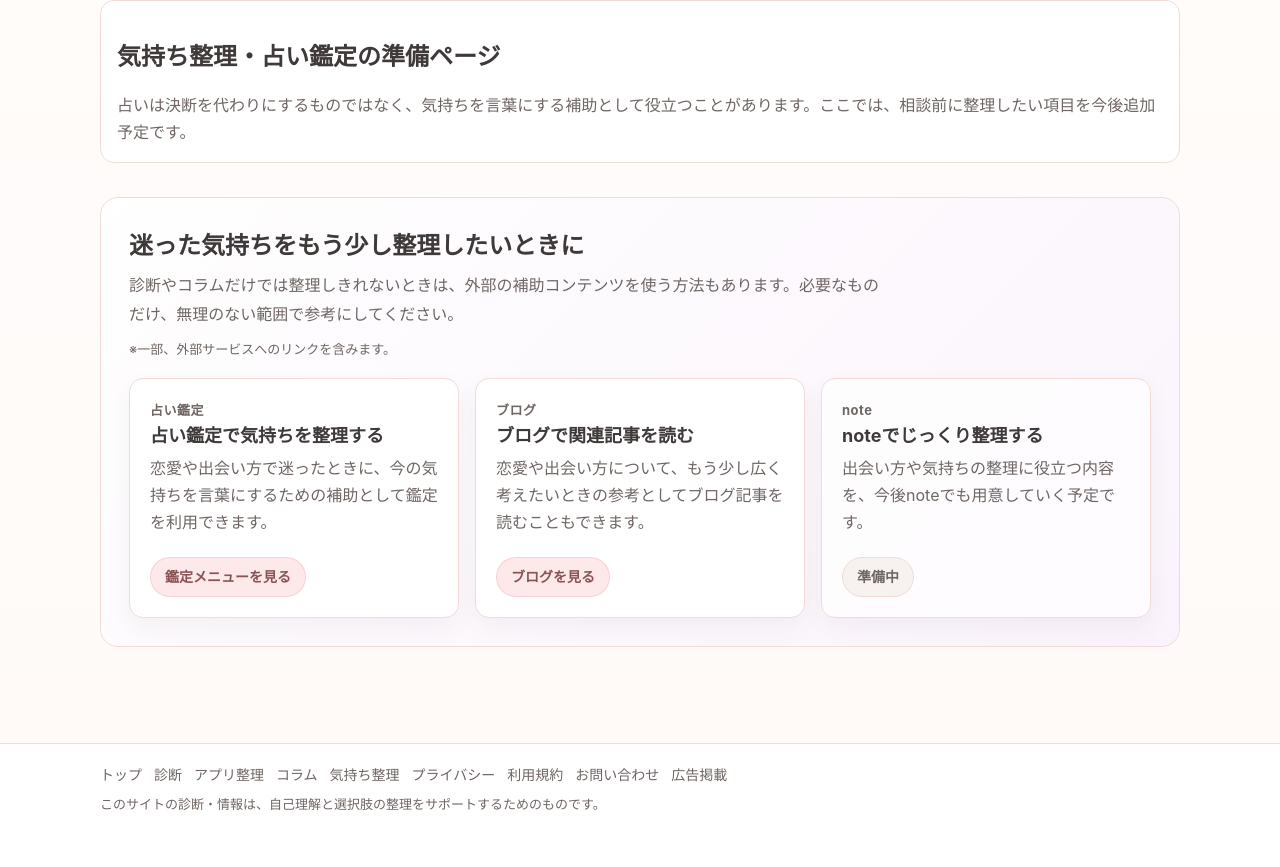
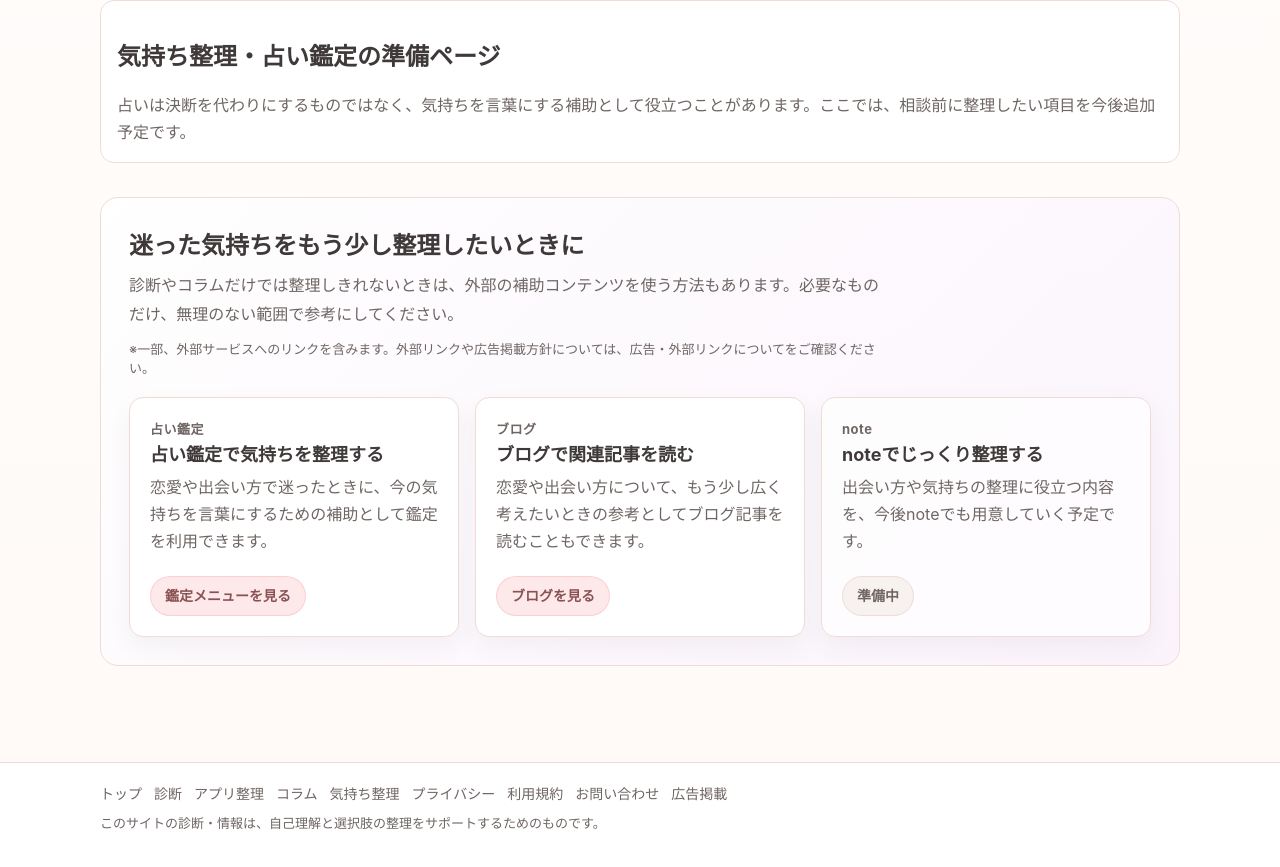
Before and after one commit to kenichis1971-cloud/deai-style-diagnosis-site, a Next.js app: page /fortune in a window 1280 px wide. Shown: the part 639-1506 px from the top of the page. Built offline with nearby package versions, Linux system fonts and the light colour scheme; no server answers.

Commit message:
Add advertising policy link to fortune notice

```diff
--- a/app/fortune/page.tsx
+++ b/app/fortune/page.tsx
@@ -1,4 +1,5 @@
 import type { Metadata } from 'next';
+import Link from 'next/link';
 
 export const metadata: Metadata = {
   title: '迷った気持ちを整理する｜出会い方診断',
@@ -24,7 +25,10 @@ export default function FortunePage() {
         <div className="fortune-support-heading">
           <h2 id="fortune-support-title">迷った気持ちをもう少し整理したいときに</h2>
           <p className="lead">診断やコラムだけでは整理しきれないときは、外部の補助コンテンツを使う方法もあります。必要なものだけ、無理のない範囲で参考にしてください。</p>
-          <p className="notice">※一部、外部サービスへのリンクを含みます。</p>
+          <p className="notice">
+            ※一部、外部サービスへのリンクを含みます。外部リンクや広告掲載方針については、
+            <Link href="/advertising">広告・外部リンクについて</Link>をご確認ください。
+          </p>
         </div>
 
         <div className="fortune-support-grid">
```
